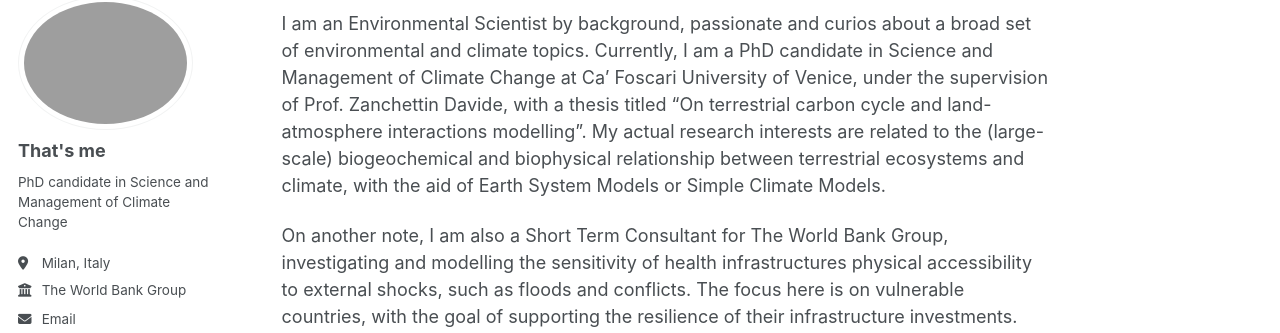
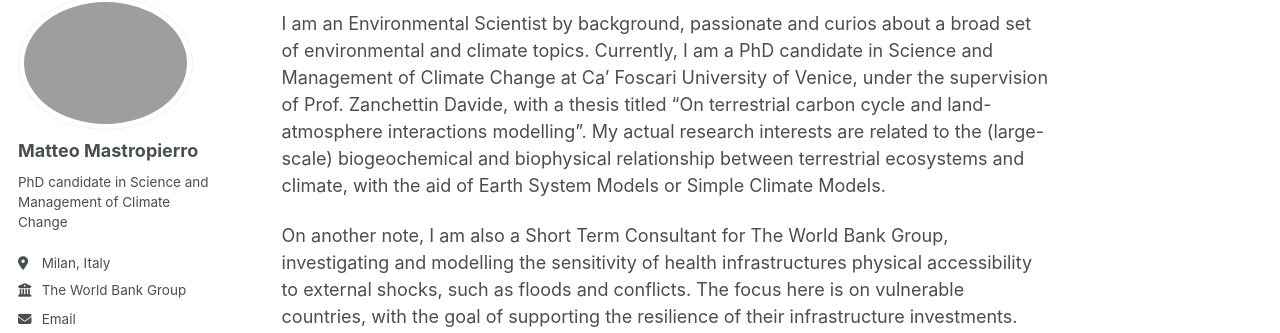
Before and after one commit to Matteo-Mastro/Matteo-Mastro.github.io, a Jekyll site: the page built from _pages/about.md, in a window 1280 px wide. Shown: the part 110-443 px from the top of the page. Built offline with Jekyll 4.4.1, drawn with Linux system fonts in a browser that asks for light colours; some web fonts are replaced.

Commit message:
Update _config.yml

```diff
--- a/_config.yml
+++ b/_config.yml
@@ -23,7 +23,7 @@ repository               : "academicpages/academicpages.github.io"
 author:
   # Biographic information
   avatar           : "profile.jpg"
-  name             : "That's me"
+  name             : "Matteo Mastropierro"
   pronouns         : # example: "she/her"
   bio              : "PhD candidate in Science and Management of Climate Change"
   location         : "Milan, Italy"
```
